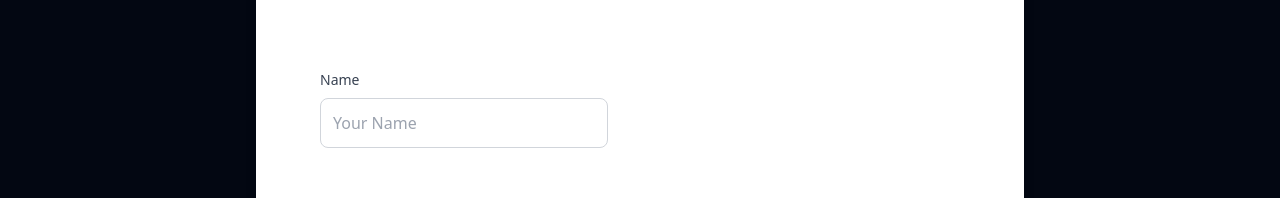
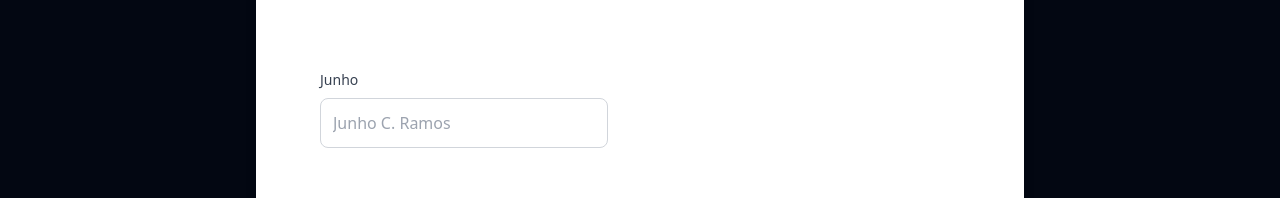
Before and after one commit to JunhoRS/my-portfolio, a React (Vite) app: page / in a window 1280 px wide. Shown: the part 2351-2549 px from the top of the page. Built offline with nearby package versions, Linux system fonts and the light colour scheme.

Commit message:
name contact

```diff
--- a/src/components/Contact.jsx
+++ b/src/components/Contact.jsx
@@ -16,11 +16,11 @@ export default function Contact() {
           </header>
           <form className="space-y-6">
             <div>
-              <label className="block mb-2 text-sm font-medium text-gray-700">Name</label>
+              <label className="block mb-2 text-sm font-medium text-gray-700">Junho</label>
               <input
                 type="text"
                 className="w-full p-3 border border-gray-300 rounded-lg focus:outline-none focus:ring-2 focus:ring-purple-500"
-                placeholder="Your Name"
+                placeholder="Junho C. Ramos"
                 required
               />
             </div>
```
